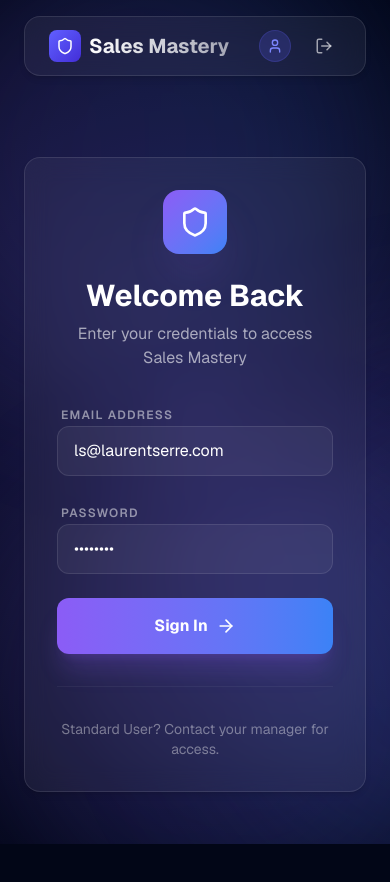
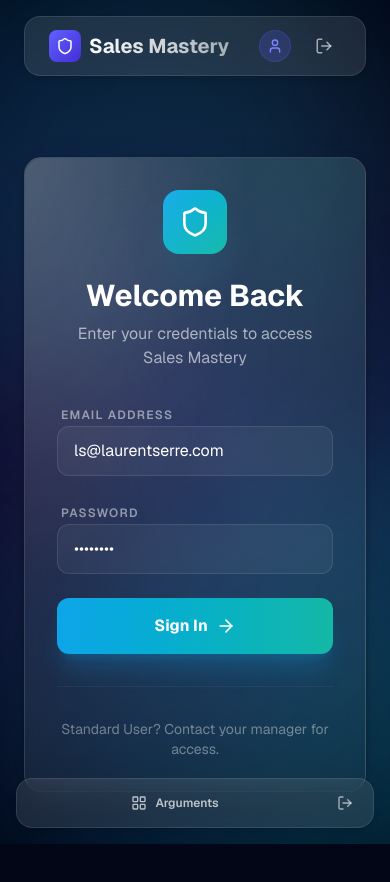
Before and after one commit to Lofp34/sales_args_master, a Next.js app: page /login in a window 390 px wide. Shown: the top 882 px of the page. Before the commit the page ends 856 px from the top, so only its background shows below. Built offline with nearby package versions, Linux system fonts and the light colour scheme; no server answers; sample sign-in values are in the browser's storage.

Commit message:
Improve glassmorphism UI and mobile navigation

```diff
--- a/src/app/globals.css
+++ b/src/app/globals.css
@@ -1,10 +1,10 @@
 @import "tailwindcss";
 
 @theme {
-  --color-glass: rgba(255, 255, 255, 0.1);
-  --color-glass-border: rgba(255, 255, 255, 0.2);
-  --color-primary: #8b5cf6;
-  --color-secondary: #3b82f6;
+  --color-glass: rgba(255, 255, 255, 0.12);
+  --color-glass-border: rgba(255, 255, 255, 0.22);
+  --color-primary: #0ea5e9;
+  --color-secondary: #14b8a6;
 
   --animate-blob: blob 7s infinite;
 
@@ -41,7 +41,7 @@ body {
 }
 
 .glass-morphism {
-  background: rgba(255, 255, 255, 0.05);
+  background: rgba(255, 255, 255, 0.1);
   backdrop-filter: blur(12px);
   -webkit-backdrop-filter: blur(12px);
   border: 1px solid rgba(255, 255, 255, 0.1);
@@ -51,20 +51,46 @@ body {
 }
 
 .glass-card {
-  background: rgba(255, 255, 255, 0.05);
-  backdrop-filter: blur(12px);
-  -webkit-backdrop-filter: blur(12px);
-  border: 1px solid rgba(255, 255, 255, 0.1);
-  border-radius: 1rem;
-  box-shadow: 0 4px 6px -1px rgb(0 0 0 / 0.1), 0 2px 4px -2px rgb(0 0 0 / 0.1);
-  transition: all 0.3s cubic-bezier(0.4, 0, 0.2, 1);
+  position: relative;
+  background: linear-gradient(
+    135deg,
+    rgba(255, 255, 255, 0.12),
+    rgba(255, 255, 255, 0.03)
+  );
+  backdrop-filter: blur(18px);
+  -webkit-backdrop-filter: blur(18px);
+  border: 1px solid rgba(255, 255, 255, 0.14);
+  border-radius: 1.1rem;
+  box-shadow: 0 16px 40px -24px rgb(0 0 0 / 0.6), 0 2px 8px -2px rgb(0 0 0 / 0.4);
+  transition: transform 0.35s cubic-bezier(0.4, 0, 0.2, 1),
+    box-shadow 0.35s cubic-bezier(0.4, 0, 0.2, 1),
+    border-color 0.35s cubic-bezier(0.4, 0, 0.2, 1);
+}
+
+.glass-card::before {
+  content: "";
+  position: absolute;
+  inset: 0;
+  border-radius: inherit;
+  background: radial-gradient(
+      120% 120% at 0% 0%,
+      rgba(255, 255, 255, 0.18),
+      transparent 55%
+    ),
+    radial-gradient(
+      90% 120% at 90% 0%,
+      rgba(20, 184, 166, 0.12),
+      transparent 60%
+    );
+  opacity: 0.9;
+  pointer-events: none;
+  mix-blend-mode: screen;
 }
 
 .glass-card:hover {
-  background: rgba(255, 255, 255, 0.1);
-  transform: translateY(-4px);
-  box-shadow: 0 20px 25px -5px rgb(0 0 0 / 0.1), 0 8px 10px -6px rgb(0 0 0 / 0.1);
-  border-color: rgba(255, 255, 255, 0.2);
+  transform: translateY(-6px);
+  box-shadow: 0 28px 55px -32px rgb(0 0 0 / 0.7), 0 8px 22px -10px rgb(0 0 0 / 0.55);
+  border-color: rgba(255, 255, 255, 0.26);
 }
 
 /* Animated Background */
--- a/src/app/layout.tsx
+++ b/src/app/layout.tsx
@@ -34,7 +34,7 @@ export default function RootLayout({
         <Providers>
           <InteractiveBackground />
           <Navbar />
-          <main className="relative z-10">
+          <main className="relative z-10 pb-24 md:pb-0">
             {children}
           </main>
           <Toaster
--- a/src/components/Dashboard/VotingSystem.tsx
+++ b/src/components/Dashboard/VotingSystem.tsx
@@ -20,7 +20,7 @@ const VotingSystem = ({
     const [hover, setHover] = useState(0);
 
     return (
-        <div className="flex items-center gap-1">
+        <div className={cn("flex items-center gap-1", disabled && "opacity-60")}>
             {[1, 2, 3, 4, 5].map((star) => (
                 <button
                     key={star}
@@ -28,8 +28,8 @@ const VotingSystem = ({
                     disabled={disabled}
                     aria-label={`Voter ${star} étoiles sur 5`}
                     className={cn(
-                        "transition-all duration-200 transform",
-                        !disabled && "hover:scale-125 focus:outline-none",
+                        "transition-all duration-200 transform focus-visible:outline-none focus-visible:ring-2 focus-visible:ring-cyan-300/60 focus-visible:ring-offset-0 rounded-sm",
+                        !disabled && "hover:scale-125",
                         disabled ? "cursor-default" : "cursor-pointer"
                     )}
                     onClick={() => onVote(star)}
--- a/src/components/Navbar.tsx
+++ b/src/components/Navbar.tsx
@@ -2,13 +2,16 @@
 
 import React from "react";
 import Link from "next/link";
+import { usePathname } from "next/navigation";
 import { useSession, signOut } from "next-auth/react";
 import { LogOut, User as UserIcon, Shield, LayoutGrid, Users } from "lucide-react";
 
 const Navbar = () => {
     const { data: session } = useSession();
+    const pathname = usePathname();
 
     return (
+        <>
             <nav className="sticky top-0 z-50 px-6 py-4 flex justify-center" aria-label="Navigation principale">
                 <div className="glass-morphism px-6 py-3 flex items-center justify-between w-full max-w-7xl">
                     <Link href="/" className="flex items-center gap-2" aria-label="Retour à l'accueil">
@@ -20,7 +23,7 @@ const Navbar = () => {
                         </span>
                     </Link>
 
-                <div className="flex items-center gap-6">
+                    <div className="flex items-center gap-4 md:gap-6">
                         {session ? (
                             <>
                                 <div className="hidden md:flex items-center gap-6">
@@ -82,6 +85,47 @@ const Navbar = () => {
                     </div>
                 </div>
             </nav>
+            {session && (
+                <div className="fixed bottom-4 left-4 right-4 z-50 md:hidden" aria-label="Navigation mobile">
+                    <div className="glass-morphism px-3 py-2 flex items-center justify-between">
+                        <Link
+                            href="/dashboard"
+                            aria-label="Accéder aux arguments"
+                            aria-current={pathname === "/dashboard" ? "page" : undefined}
+                            className={`flex-1 flex items-center justify-center gap-2 rounded-xl px-3 py-2 text-xs font-semibold transition-colors ${pathname === "/dashboard"
+                                    ? "bg-white/15 text-white border border-white/20"
+                                    : "text-white/70 hover:text-white"
+                                }`}
+                        >
+                            <LayoutGrid size={16} />
+                            Arguments
+                        </Link>
+                        {session.user.role === "SUPER_ADMIN" && (
+                            <Link
+                                href="/team"
+                                aria-label="Accéder à l'équipe"
+                                aria-current={pathname === "/team" ? "page" : undefined}
+                                className={`flex-1 flex items-center justify-center gap-2 rounded-xl px-3 py-2 text-xs font-semibold transition-colors ${pathname === "/team"
+                                        ? "bg-white/15 text-white border border-white/20"
+                                        : "text-white/70 hover:text-white"
+                                    }`}
+                            >
+                                <Users size={16} />
+                                Équipe
+                            </Link>
+                        )}
+                        <button
+                            onClick={() => signOut()}
+                            className="ml-2 p-2 rounded-xl text-white/60 hover:text-red-300 hover:bg-red-500/10 transition-colors"
+                            title="Déconnexion"
+                            aria-label="Se déconnecter"
+                        >
+                            <LogOut size={16} />
+                        </button>
+                    </div>
+                </div>
+            )}
+        </>
     );
 };
 
```
Also changed, not shown: src/components/Dashboard/ArgumentCard.tsx (+32 -14 lines). Lines whose indentation alone changed are shown as unchanged.
